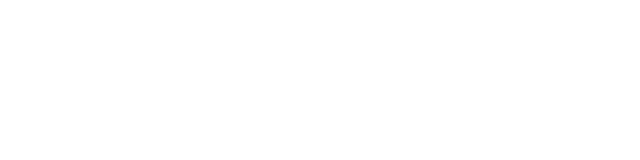
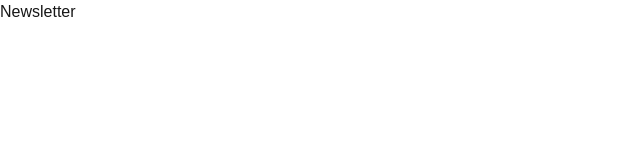
Before and after one commit to laerkehansen/newsletter-opg, a Next.js app: page / in a window 1280 px wide. Shown: the top 160 px of the page, without its empty margins (0-640 px from the left). Built offline with nearby package versions, Linux system fonts and the light colour scheme.

Commit message:
prøver igen

```diff
--- a/src/app/apitest/page.jsx
+++ b/src/app/apitest/page.jsx
@@ -4,7 +4,7 @@
 import { getSubs } from "@/app/lib/supabase";
 
 export default async function Home() {
-  const subscribers = await getSubs();
+  // const subscribers = await getSubs();
   console.log(subscribers);
 
   return (
@@ -17,7 +17,7 @@
       </div>
       <div className="bg-gray-800 self-start p-4 rounded">
         <ul className="flex flex-wrap gap-3 max-w-sm">
-          {subscribers.map((sub) => (
+          {/* {subscribers.map((sub) => ( */}
           <li key={sub.id} className="min-w-24 m">
             <Link href={`./update/${sub.id}`}>
               <div className="bg-white p-2 rounded text-black">
@@ -26,7 +26,7 @@
               </div>
             </Link>
           </li>
-          ))}
+          {/* ))} */}
         </ul>
       </div>
     </div>
--- a/src/app/page.js
+++ b/src/app/page.js
@@ -2,6 +2,8 @@
 
 export default function Home() {
   return (
-    <div className="">{/* <Link href="/apitest">Newsletter</Link> */}</div>
+    <div className="">
+      <Link href="/apitest">Newsletter</Link>
+    </div>
   );
 }
```
Lines whose indentation alone changed are shown as unchanged.
